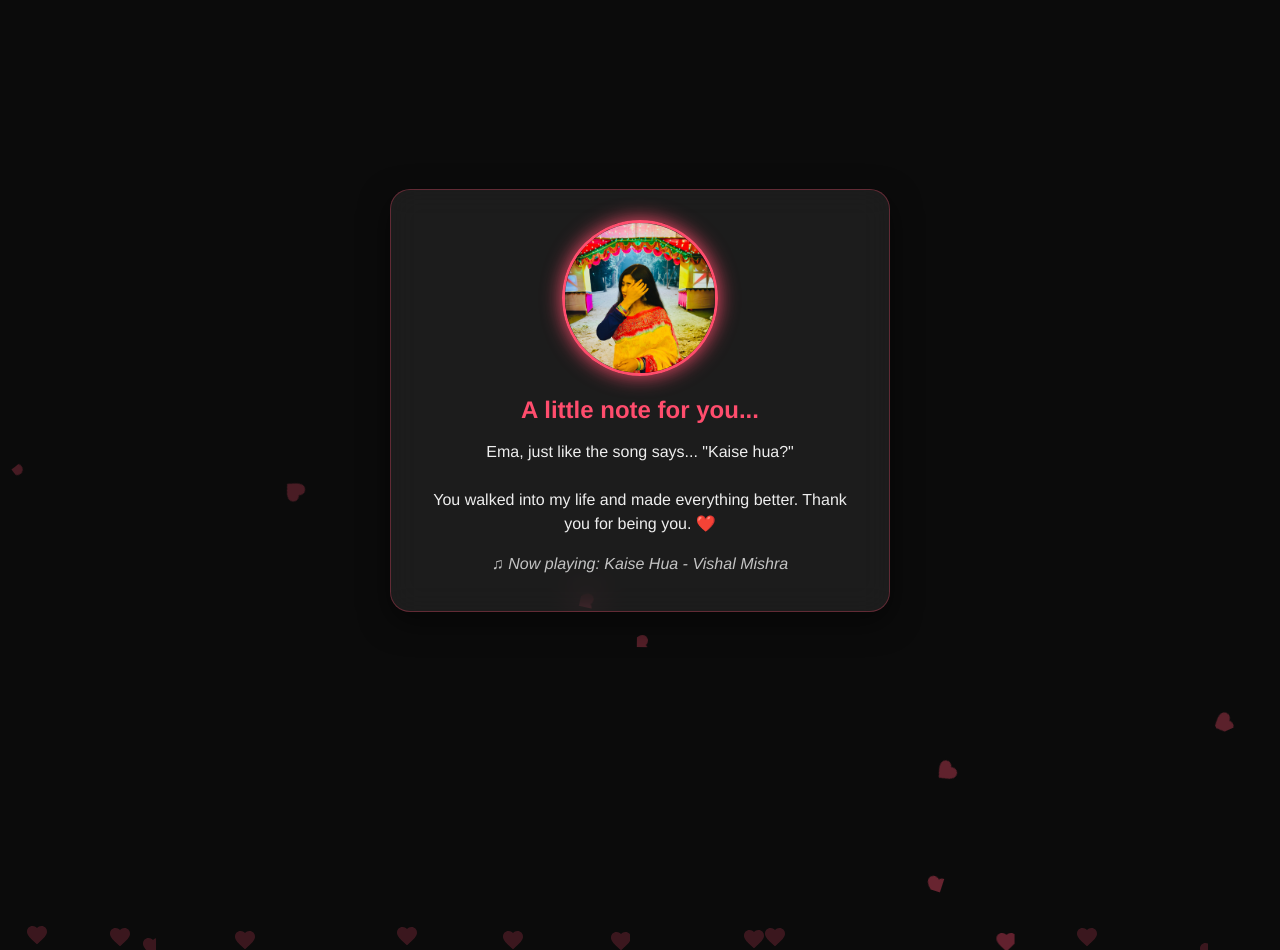
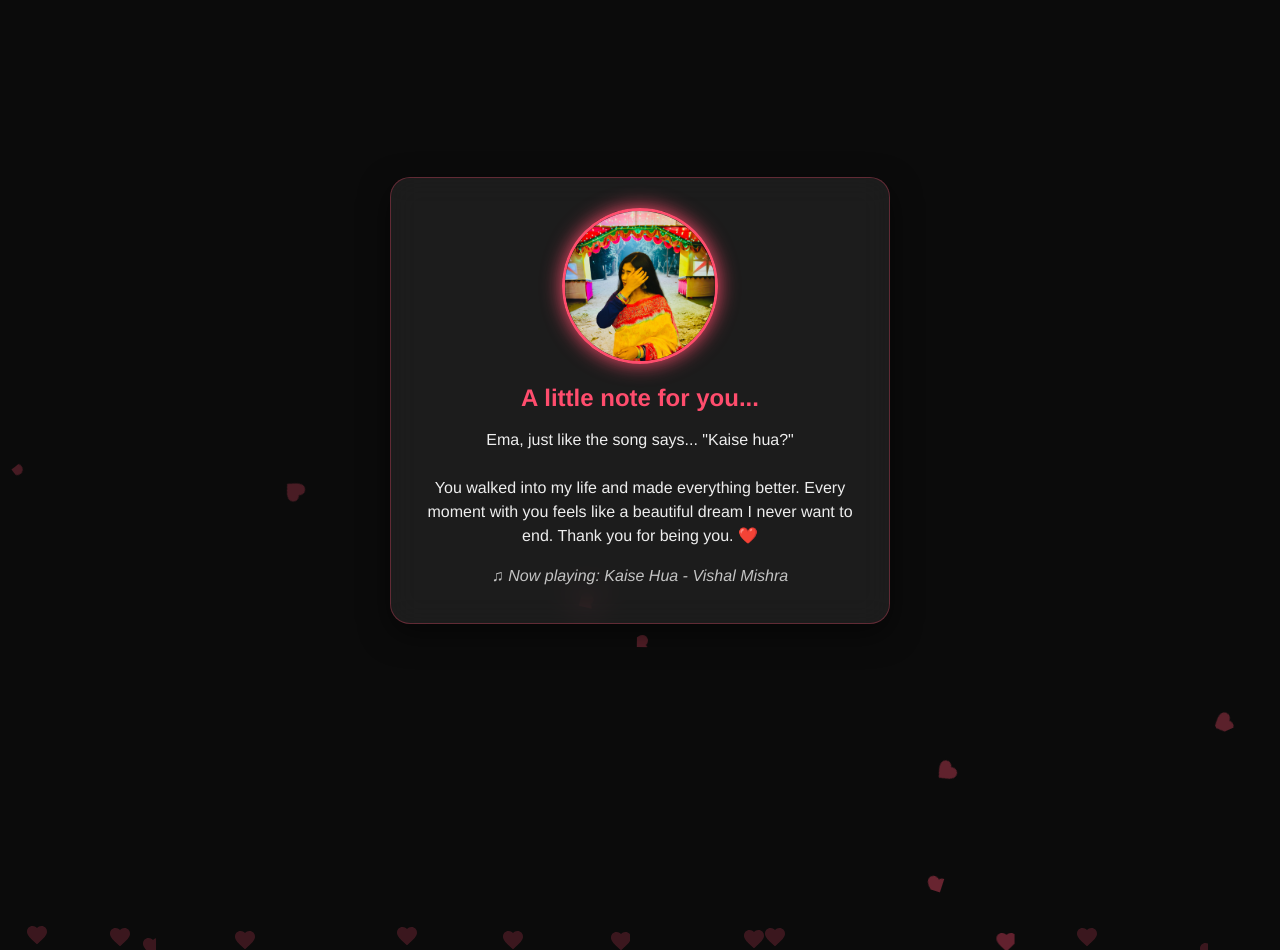
Before and after one commit to CAFFEINE007/Someone-Special, a plain HTML site: page index.html in a window 1280 px wide. Both pictures are taken after a click on the button "OPEN SURPRISE". Drawn offline with Linux system fonts and the light colour scheme.

Commit message:
index.html

```diff
--- a/index.html
+++ b/index.html
@@ -101,6 +101,7 @@
                 <p>
                     Ema, just like the song says... "Kaise hua?" <br><br>
                     You walked into my life and made everything better.
+                    Every moment with you feels like a beautiful dream I never want to end.
                     Thank you for being you. ❤️
                 </p>
                 <p class="music-info">♫ Now playing: Kaise Hua - Vishal Mishra</p>
@@ -121,7 +122,7 @@
         }
 
         // Typewriter Effect
-        const text = "I LOVE YOU EMA.";
+        const text = "I LOVE YOU EMA...❤️";
         let index = 0;
         function type() {
             if (index < text.length) {
@@ -156,4 +157,5 @@
         window.onload = () => setTimeout(type, 1000);
     </script>
 </body>
+
 </html>
```
